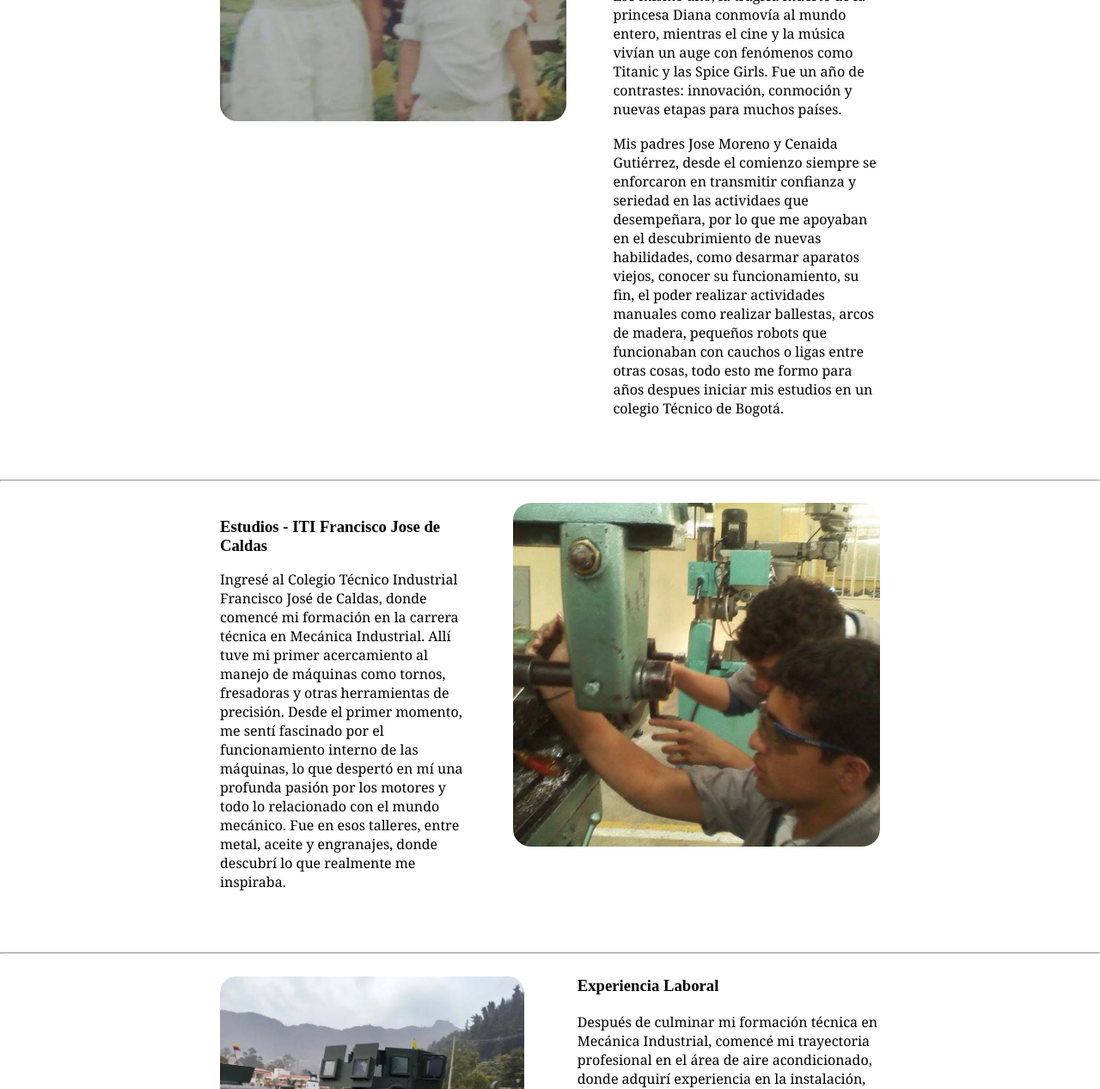
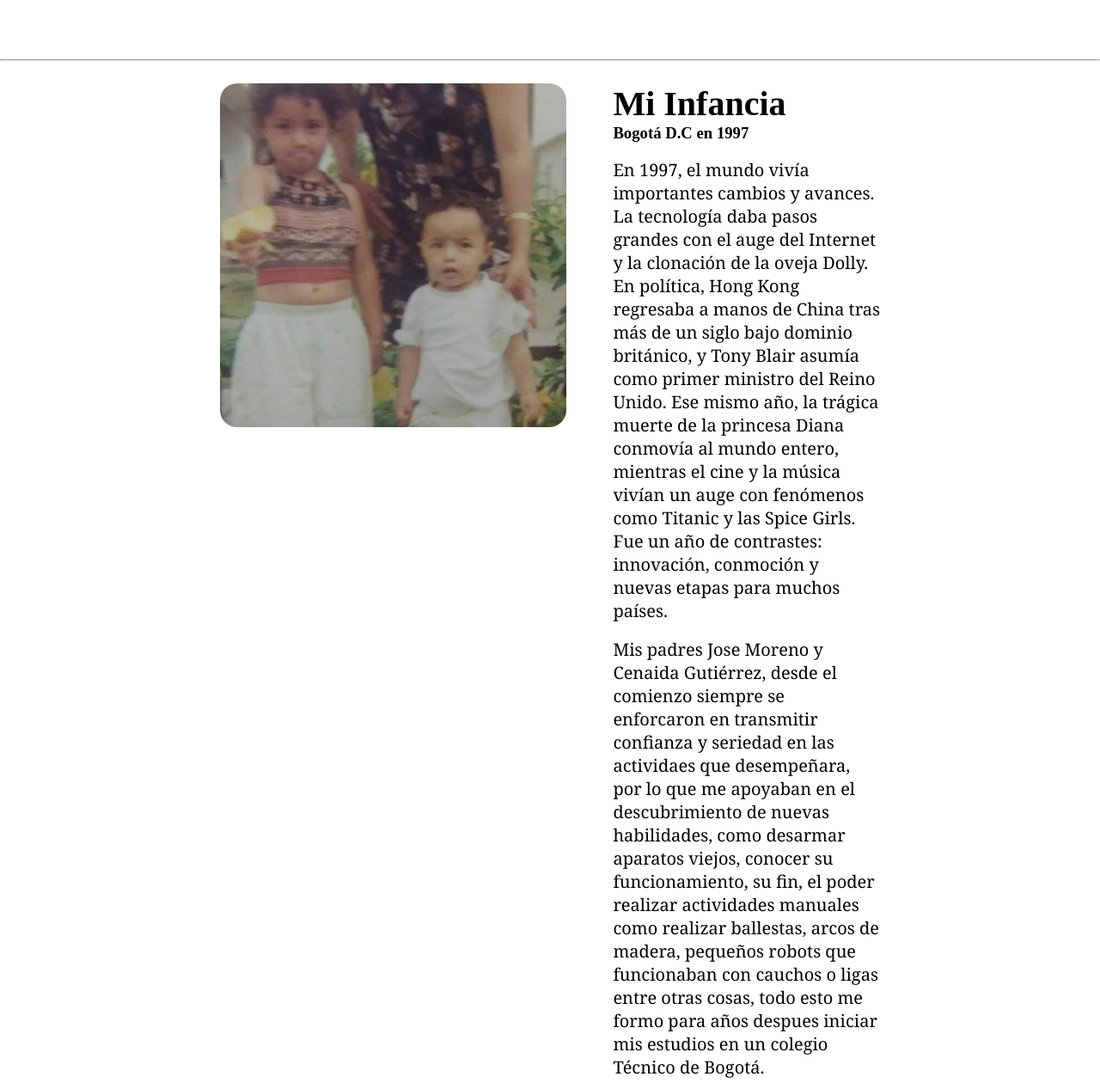
Before and after one commit to ignacioandrademec/bit-website, a plain HTML site: page index.html in a window 1280 px wide. Shown: the part 1093-2360 px from the top of the page at 86% size. Drawn offline with Linux system fonts and the light colour scheme.

Commit message:
Cambio en los parrafos y tamaño de letra

```diff
--- a/index.html
+++ b/index.html
@@ -27,7 +27,7 @@
             <section>
 
                 <div>
-                    <h2>Mi nombre es Jose Andrade</h2>
+                    <h2 class="titulosSobremi">Mi nombre es Jose Andrade</h2>
                     <p   class="formatoParrafos" id="tituloMinombre">
                         Soy José Andrade, Ingeniero Mecánico nacido en Bogotá, con una profunda pasión por la mecánica desde temprana edad. A lo largo de mi carrera me especialicé en el mantenimiento de aires acondicionados, proyectos de ventilación y reparación de automotores en las fuerzas armadas, lo que fortaleció mis habilidades técnicas y mi compromiso con la excelencia. Actualmente, me encuentro enfocado en el desarrollo web y de aplicaciones como desarrollador Full Stack, buscando integrar mi experiencia técnica con soluciones digitales que impacten positivamente en la vida de las personas.
                     </p>
@@ -46,7 +46,7 @@
             <section>
                 <img id="imgInfancia"  src="./assets/imagenInfancia.jpg" alt="Jose pequeño">
                 <div>
-                    <h2 style="padding-left: 15%;">Mi Crecimiento</h2>
+                    <h2 class="titulosSobremi" style="padding-left: 15%;">Mi Infancia</h2>
 
                     <h3 style="padding-left: 15%;">Bogotá D.C en 1997</h3>
 
@@ -65,7 +65,7 @@
 
             <section>
                 <div>
-                    <h3 id="tituloMinombre">Estudios - ITI Francisco Jose de Caldas</h3>
+                    <h3 class="titulosSobremi" id="tituloMinombre">Estudios - ITI Francisco Jose de Caldas</h3>
 
                     <p class="formatoParrafos" id="tituloMinombre">
                         Ingresé al Colegio Técnico Industrial Francisco José de Caldas, donde comencé mi formación en la carrera técnica en Mecánica Industrial. Allí tuve mi primer acercamiento al manejo de máquinas como tornos, fresadoras y otras herramientas de precisión. Desde el primer momento, me sentí fascinado por el funcionamiento interno de las máquinas, lo que despertó en mí una profunda pasión por los motores y todo lo relacionado con el mundo mecánico. Fue en esos talleres, entre metal, aceite y engranajes, donde descubrí lo que realmente me inspiraba.
@@ -83,7 +83,7 @@
                 <img id="imgMilitar"  src="./assets/imagenInvias.jpg" alt="Jose enfrete de un vehiculo militar">
 
                 <div>
-                    <h3 style="padding-left: 15%;">Experiencia Laboral</h3>
+                    <h3 class="titulosSobremi" style="padding-left: 15%;">Experiencia Laboral</h3>
 
                     <p class="formatoParrafos" id="tituloMinombre2">
                         Después de culminar mi formación técnica en Mecánica Industrial, comencé mi trayectoria profesional en el área de aire acondicionado, donde adquirí experiencia en la instalación, mantenimiento y reparación de sistemas tanto residenciales como comerciales. Este campo me permitió perfeccionar mis habilidades técnicas, desarrollar un alto nivel de precisión y comprender a fondo los sistemas de climatización.
@@ -102,7 +102,7 @@
 
             <section>
                 <div>
-                    <h3 id="tituloMinombre">Actualidad</h3>
+                    <h3 class="titulosSobremi" id="tituloMinombre">Actualidad</h3>
 
                     <p class="formatoParrafos" id="tituloMinombre">
                         Actualmente estoy felizmente casado, compartiendo mi vida con una maravillosa mujer, amiga, confidente y compañera de aventuras y nuestras dos hermosas gatas, que llenan nuestro hogar de ternura y alegría. Hemos construido juntos un espacio lleno de amor, tranquilidad y unión, un verdadero refugio donde cada día se fortalece nuestra familia. Me siento profundamente agradecido con Jehová Dios por esta etapa de mi vida, y con una mentalidad firme y positiva, me esfuerzo por ser un excelente cabeza del hogar. Mi mayor motivación es brindarles bienestar, estabilidad y felicidad a los míos, guiándolos con amor, responsabilidad y el deseo constante de salir adelante, sin perder de vista los valores que nos mantienen unidos.
--- a/styles.css
+++ b/styles.css
@@ -166,6 +166,7 @@ section {
 
 .formatoParrafos {
     font-family:Georgia, 'Times New Roman', Times, serif;
+    font-size: 20px;
 }
 
 form {
@@ -282,3 +283,7 @@ form {
     margin-left: 30%;
     margin-top: 25%;
 }
+
+.titulosSobremi {
+    font-size: 40px;
+}
```
